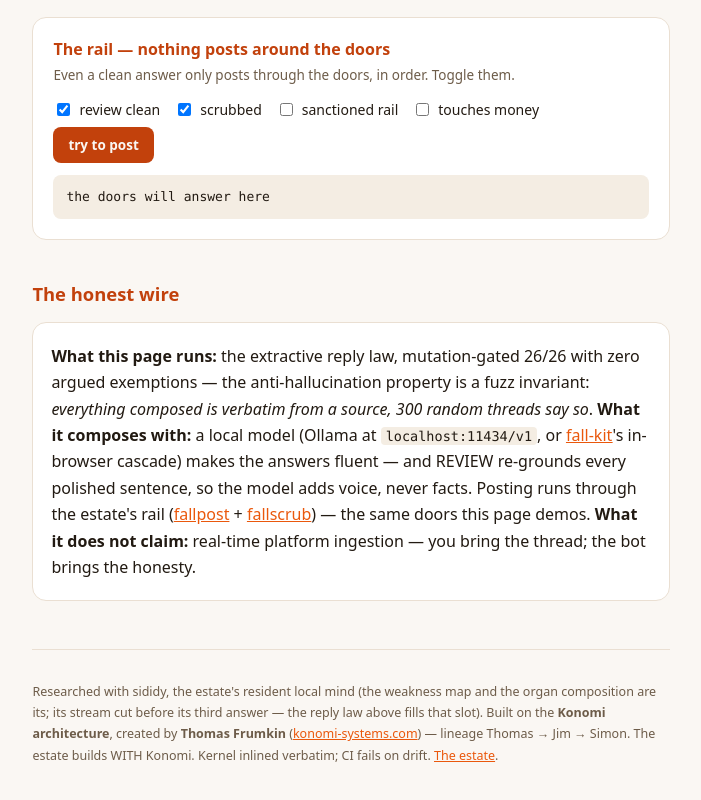
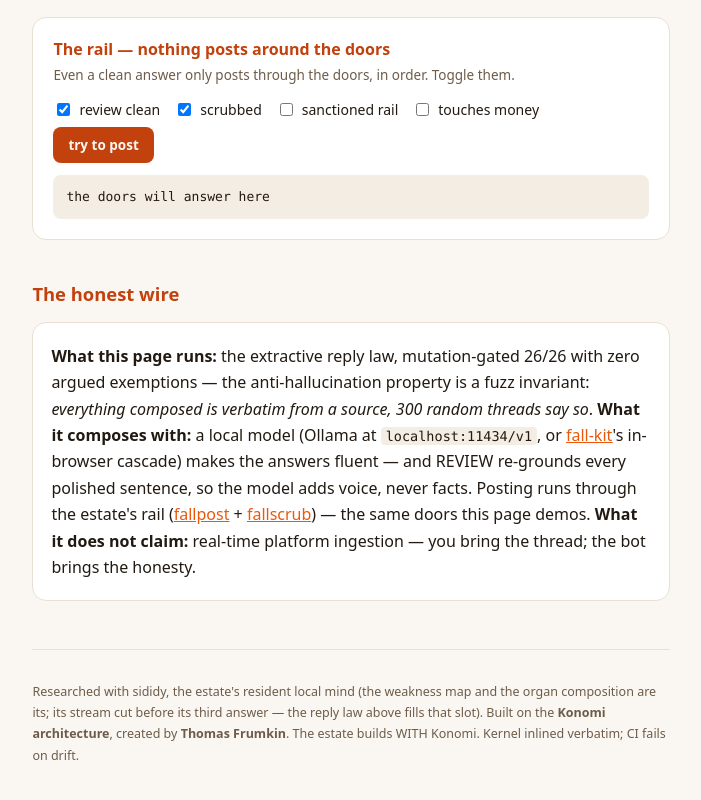
Before and after one commit to sjgant80-hub/fallbot, a plain HTML site: page index.html in a window 1280 px wide. Shown: the part 2071-2871 px from the top of the page, without its empty margins (289-990 px from the left). Drawn offline with Linux system fonts and the light colour scheme.

Commit message:
credit corrected: the lineage was Thomas → Simon (Jim was a misspelling, never a person); footers leaned — the name is enough
Co-Authored-By: Claude Fable 5 <noreply@anthropic.com>

```diff
--- a/index.html
+++ b/index.html
@@ -139,9 +139,8 @@ thread; the bot brings the honesty.</p>
 <p>Researched with sididy, the estate's resident local mind (the weakness map and the organ
 composition are its; its stream cut before its third answer — the reply law above fills that
 slot). Built on the <strong>Konomi architecture</strong>, created by
-<strong>Thomas Frumkin</strong> (<a href="https://konomi-systems.com">konomi-systems.com</a>) —
-lineage Thomas → Jim → Simon. The estate builds WITH Konomi. Kernel inlined verbatim; CI fails on
-drift. <a href="https://sjgant80-hub.github.io/fallworld/">The estate</a>.</p>
+<strong>Thomas Frumkin</strong>. The estate builds WITH Konomi. Kernel inlined verbatim; CI fails on
+drift.</p>
 </footer>
 </main>
 <script>
```
Also changed, not shown: page.template.html (+2 -3 lines), 1 other file.
